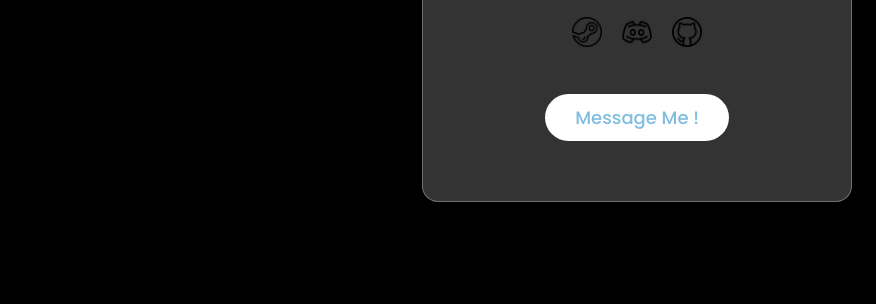
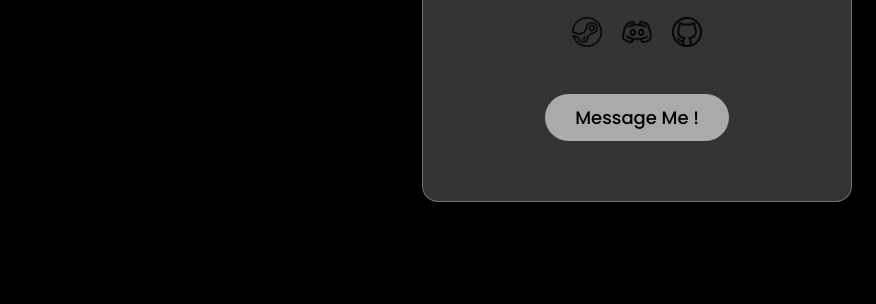
Before and after one commit to DarkEmperium/darkemperium.github.io, a plain HTML site: page about.html in a window 1280 px wide. Shown: the part 1255-1559 px from the top of the page, 404-1280 px from the left. Drawn offline with nearby package versions, Linux system fonts and the light colour scheme.

Commit message:
Update name card.css

```diff
--- a/css/name card.css
+++ b/css/name card.css
@@ -66,14 +66,14 @@
     display: inline-block;
     font-size: 18px;
     font-weight: 500;
-    background: #fff;
-    color: #81bde0;
+    background: rgb(170, 170, 170);
+    color: #000000;
     padding: 10px 30px;
     border-radius: 30px;
     margin: 30px 0 10px;
 }
 .btn:hover{
-    background-color:rgba(185, 185, 185, 0.671)
+    background-color:rgb(221, 221, 221);
 }
 .icons .fa{
     color: #35d7ff;
```
